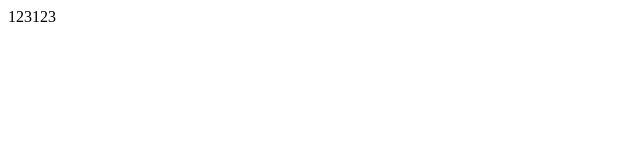
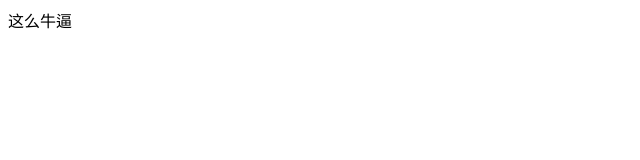
Before and after one commit to fanfanfanlei/blog20170319, a plain HTML site: page index.html in a window 1280 px wide. Shown: the full height of the page, 0-640 px from the left. Drawn offline with Linux system fonts and the light colour scheme.

Commit message:
Update index.html

```diff
--- a/index.html
+++ b/index.html
@@ -6,6 +6,6 @@
     <title></title>
 </head>
 <body class="homePage" id="homePage">
-	123123
+	这么牛逼
 </body>
 </html>
```
